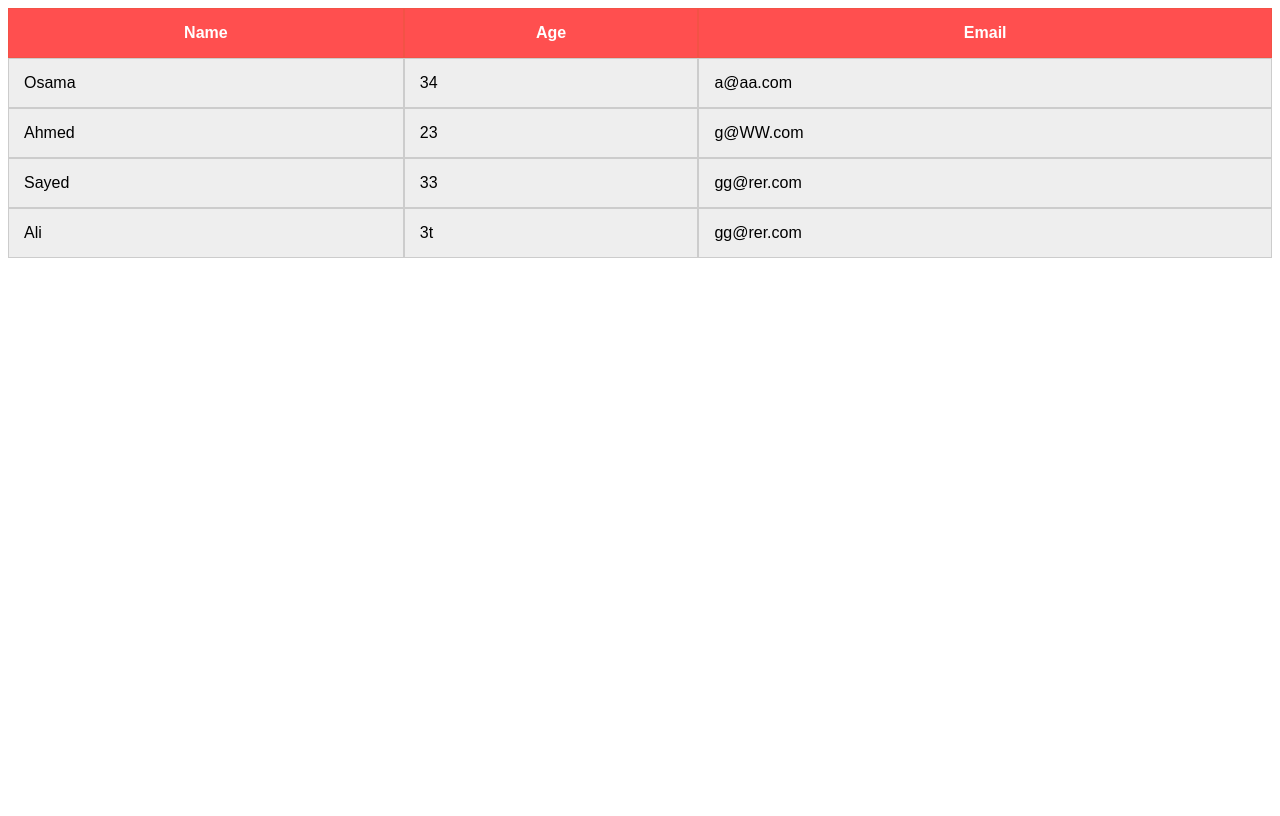
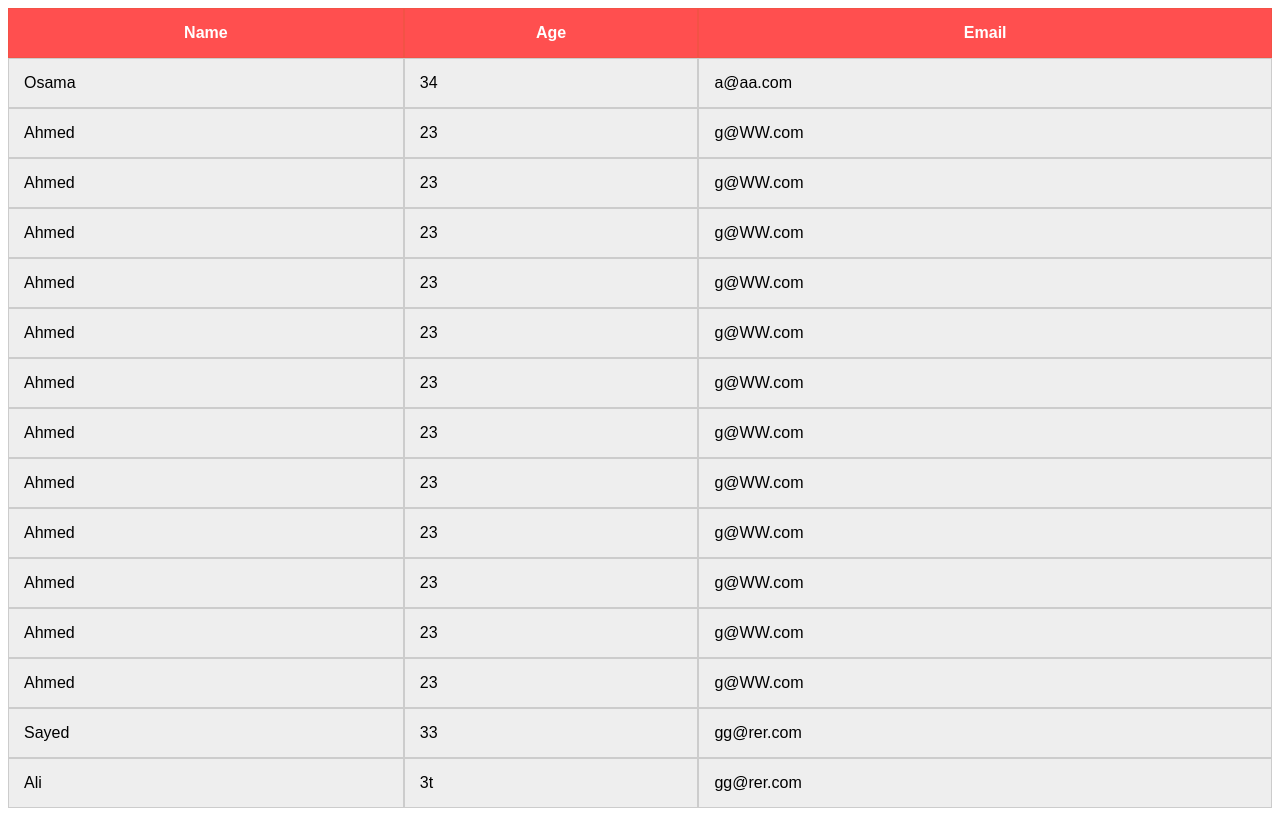
Before and after one commit to mostafasaad111/Table, a plain HTML site: page index.html in a window 1280 px wide. Drawn offline with Linux system fonts and the light colour scheme.

Commit message:
Update index.html
add more row

```diff
--- a/index.html
+++ b/index.html
@@ -25,6 +25,62 @@
         <td>23</td>
         <td>g@WW.com</td>
       </tr>
+        <tr>
+        <td>Ahmed</td>
+        <td>23</td>
+        <td>g@WW.com</td>
+      </tr>
+        <tr>
+        <td>Ahmed</td>
+        <td>23</td>
+        <td>g@WW.com</td>
+      </tr>
+        <tr>
+        <td>Ahmed</td>
+        <td>23</td>
+        <td>g@WW.com</td>
+      </tr>
+        <tr>
+        <td>Ahmed</td>
+        <td>23</td>
+        <td>g@WW.com</td>
+      </tr>
+        <tr>
+        <td>Ahmed</td>
+        <td>23</td>
+        <td>g@WW.com</td>
+      </tr>
+        <tr>
+        <td>Ahmed</td>
+        <td>23</td>
+        <td>g@WW.com</td>
+      </tr>
+        <tr>
+        <td>Ahmed</td>
+        <td>23</td>
+        <td>g@WW.com</td>
+      </tr>
+        <tr>
+        <td>Ahmed</td>
+        <td>23</td>
+        <td>g@WW.com</td>
+      </tr>
+        <tr>
+        <td>Ahmed</td>
+        <td>23</td>
+        <td>g@WW.com</td>
+      </tr>
+        <tr>
+        <td>Ahmed</td>
+        <td>23</td>
+        <td>g@WW.com</td>
+      </tr>
+        <tr>
+        <td>Ahmed</td>
+        <td>23</td>
+        <td>g@WW.com</td>
+      </tr>
+
       <tr>
         <td>Sayed</td>
         <td>33</td>
```
